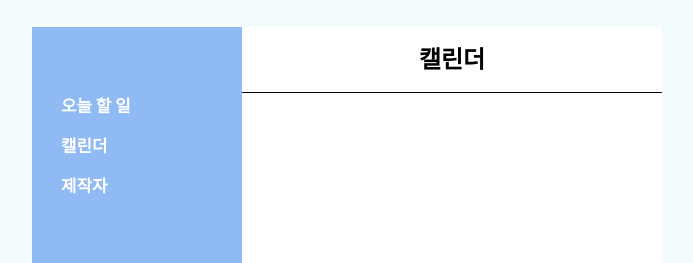
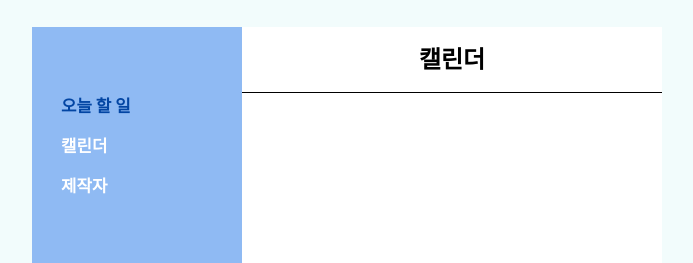
Before and after one commit to aemaaeng/my-todo-app, a React (Create React App) app: page /my-todo-app/calendar in a window 1280 px wide. Shown: the top 263 px of the page, without its empty margins (293-986 px from the left). Built offline with nearby package versions, Linux system fonts and the light colour scheme.

Commit message:
:lipstick: 사이드바에 현재 페이지 표시

```diff
--- a/src/Components/Sidebar.js
+++ b/src/Components/Sidebar.js
@@ -1,5 +1,4 @@
-import React from "react";
-// 브라우저 라우터 불러와서 각 페이지로 링크해주기
+import { useState } from "react";
 import { Link } from "react-router-dom";
 import styled from "styled-components";
 
@@ -24,6 +23,10 @@
       transition: 0.2s;
     }
   }
+
+  .isFocused {
+    color: #0245a3;
+  }
 `;
 
 const StyledLink = styled(Link)`
@@ -35,18 +38,30 @@
 `;
 
 const Sidebar = () => {
+  const [currentTab, setCurrentTab] = useState(0);
+
+  const menuArr = [
+    { index: 0, name: "오늘 할 일", path: "/" },
+    { index: 1, name: "캘린더", path: "/calendar" },
+    { index: 2, name: "제작자", path: "/developer" },
+  ];
+
   return (
     <Side>
       <ul>
-        <StyledLink to="/">
-          <li>오늘 할 일</li>
-        </StyledLink>
-        <StyledLink to="/calendar">
-          <li>캘린더</li>
-        </StyledLink>
-        <StyledLink to="/developer">
-          <li>제작자</li>
-        </StyledLink>
+        {menuArr.map((menu) => {
+          const isFocused = currentTab === menu.index ? "isFocused" : "";
+          return (
+            <StyledLink to={menu.path} key={menu.index}>
+              <li
+                className={isFocused}
+                onClick={() => setCurrentTab(menu.index)}
+              >
+                {menu.name}
+              </li>
+            </StyledLink>
+          );
+        })}
       </ul>
     </Side>
   );
```
